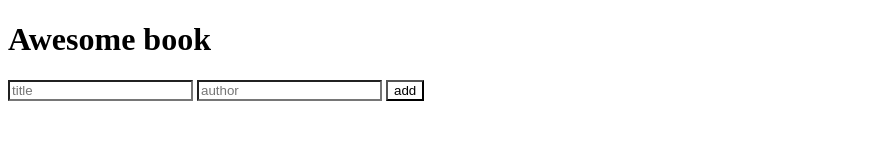
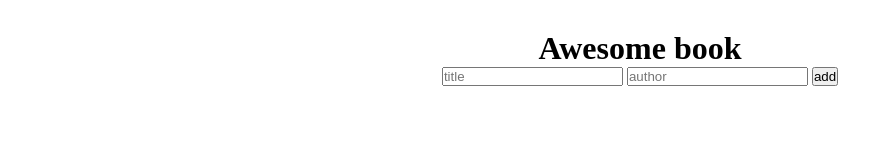
Before and after one commit to GedeonTS/Awesome-books, a website: page index.html in a window 1280 px wide. Shown: the whole page, without its empty margins (0-893 px from the left). Drawn offline with Linux system fonts and the light colour scheme.

Commit message:
Add css files

```diff
--- a/final.js
+++ b/final.js
@@ -47,7 +47,7 @@ function ATLoad() {
 
     for (let i = 0; i < arr.length; i += 1) {
 
-        bookList.innerHTML += `<p>${arr[i].title}</p><br><p>${arr[i].author}</p><button id='${i}'>Remove</button><hr>`;
+        bookList.innerHTML += `<p>${arr[i].title} by ${arr[i].author}</p><button id='${i}'>Remove</button><hr>`;
     }
 
     const allbtns = document.querySelectorAll('#list button');
--- a/style.css
+++ b/style.css
@@ -1,3 +1,12 @@
-*{
-    background: none;
+ *{
+  margin: 0;
+  padding: 0;
 }
+
+body {
+  text-align: center;
+  display: flex;
+  flex-direction: column;
+  min-height: 50vh;
+  padding: 30px;
+}
```
